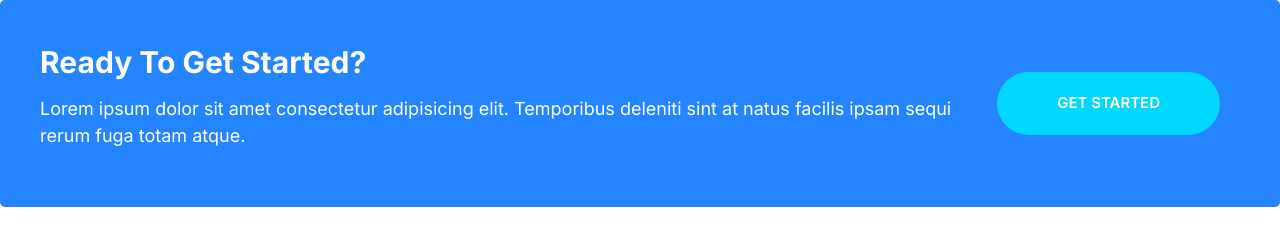
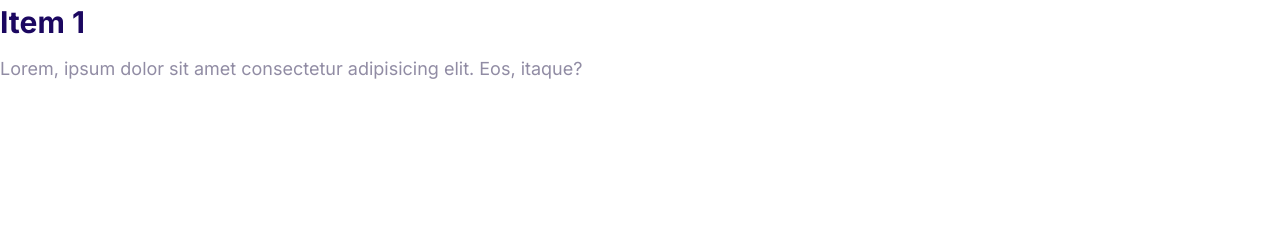
Before and after one commit to Scientia11/Scientiafy, a plain HTML site: page index.html in a window 1280 px wide. Drawn offline with Linux system fonts and the light colour scheme.

Commit message:
Define collapsibles.

```diff
--- a/css/styles.css
+++ b/css/styles.css
@@ -447,3 +447,29 @@ font-size: 2.4rem;
     margin: 0 2rem;
   }
 }
+/* Collapsible */
+.collapsible__header {
+  display: flex;
+  justify-content: space-between;
+}
+.collapsible__heading {
+  margin-top: 0;
+  font-size: 3rem;
+}
+.collapsible__chevron {
+  transform: rotate(-90deg);
+  transition: transform 0.3s;
+}
+.collapsible__content {
+  max-height: 0;
+  overflow: hidden;
+  opacity: 0;
+  transition: all 0.3s;
+}
+.collapsible--expanded .collapsible__chevron {
+  transform: rotate(0);
+}
+.collapsible--expanded .collapsible__content {
+ max-height: 100vh;
+ opacity: 1;
+}
--- a/index.html
+++ b/index.html
@@ -15,17 +15,18 @@
     <link rel="stylesheet" href="./css/styles.css" />
   </head>
   <body>
-    <div class="callout callout--primary">
-      <div class="grid grid--1x2">
-        <div class="callout__content">
-          <h2 class="callout__heading">Ready To Get Started?</h2>
-          <p>
-            Lorem ipsum dolor sit amet consectetur adipisicing elit. Temporibus
-            deleniti sint at natus facilis ipsam sequi rerum fuga totam atque.
-          </p>
-        </div>
-        <a href="" class="btn btn--secondary btn--stretched">Get Started</a>
+    </div><div class="collapsible collapsible--expanded">
+      <header class="collapsible__header">
+        <h2 class="collapsible__heading">Item 1</h2>
+        <svg class="icon icon-white collapsible__chevron">
+          <use xlink:href="./images/sprite.svg#chevron"></use>
+        </svg>
+      </header>
+      <div class="collapsible__content">
+        Lorem, ipsum dolor sit amet consectetur adipisicing elit. Eos, itaque?
+      </di>
       </div>
-    </div>
+
+    <script src="./js/main.js"></script>
   </body>
 </html>
--- /dev/null
+++ b/js/main.js
@@ -0,0 +1,6 @@
+const collapsibles = document.querySelectorAll(".collapsible");
+collapsibles.forEach((item) =>
+  item.addEventListener("click", function () {
+    this.classList.toggle("collapsible--expanded");
+  })
+);
```
Also changed, not shown: css/components/collapsible.html (added, +13 -0 lines).
